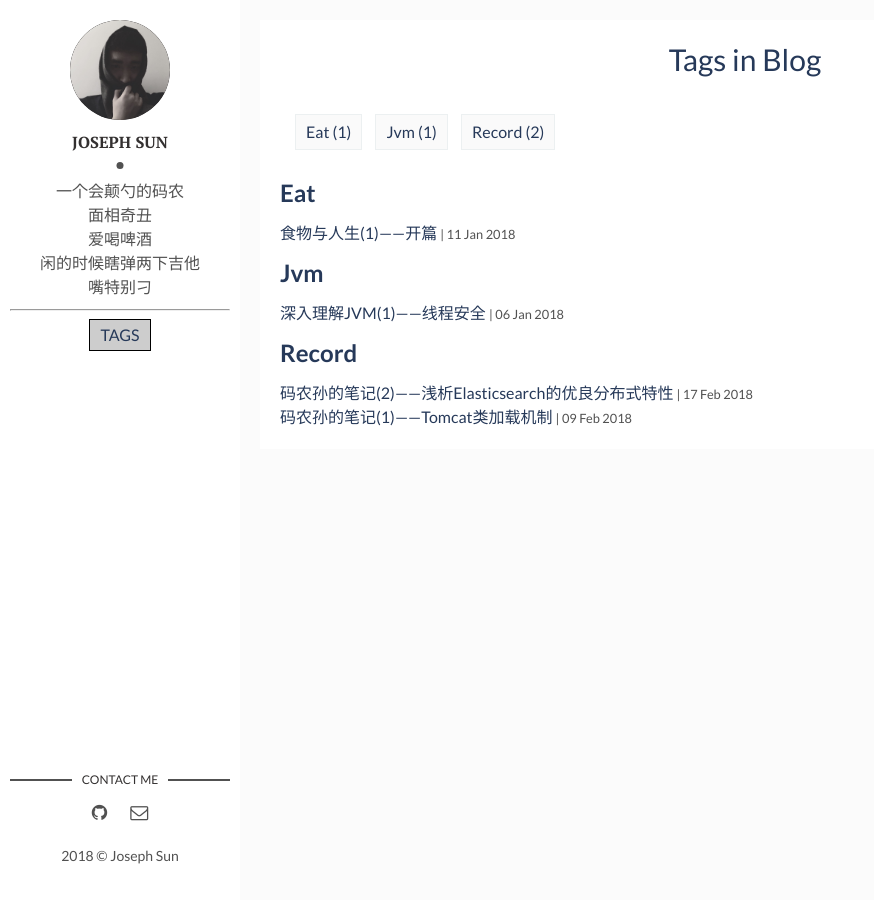
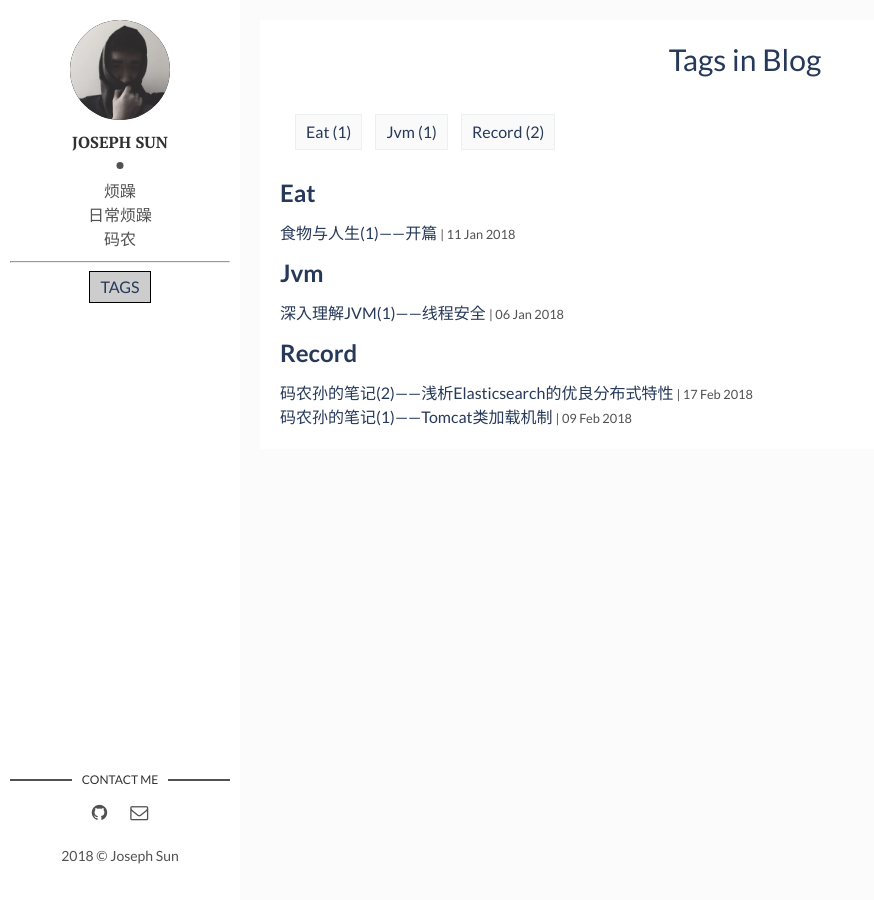
Before and after one commit to SpireCat/spirecat.github.io, a Jekyll site: the page built from tags.html, in a window 1280 px wide. Shown: the whole page, without its empty margins (0-874 px from the left). Built offline with Jekyll 4.4.1, drawn with Linux system fonts in a browser that asks for light colours.

Commit message:
更新个人介绍

```diff
--- a/_config.yml
+++ b/_config.yml
@@ -11,7 +11,7 @@ site-twitter: #if your site has a twitter account, enter it here
 # Author Settings
 author: Joseph Sun # add your name
 author-img: Joseph-Sun.jpeg # add your photo
-about-author: 一个会颠勺的码农<br />面相奇丑<br />爱喝啤酒<br />闲的时候瞎弹两下吉他<br />嘴特别刁 # add description
+about-author: 烦躁<br />日常烦躁<br />码农 # add description
 twitter: # add your Twitter handle
 facebook: # add your Facebook handle
 github: SpireCat # add your Github handle
```
